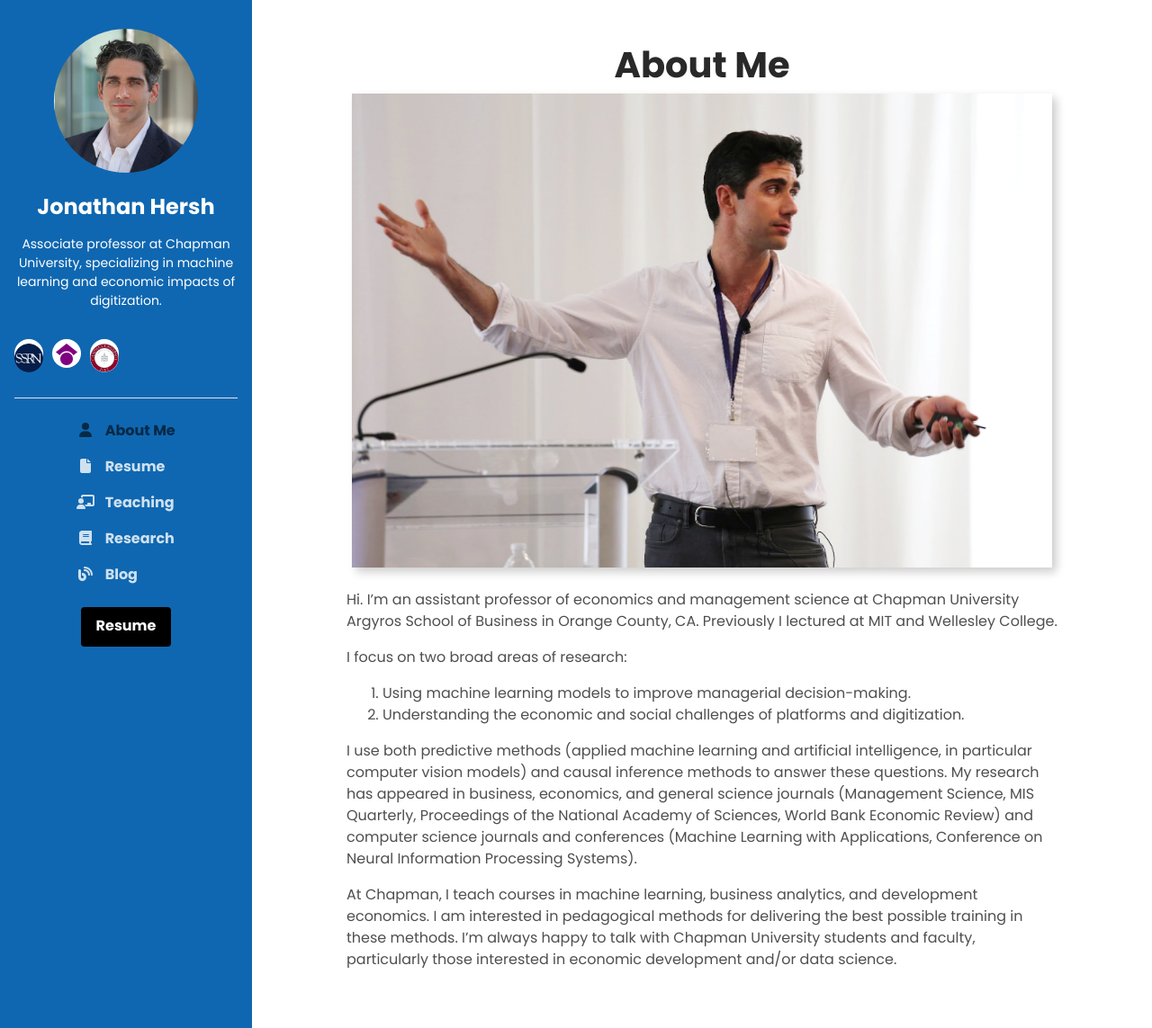
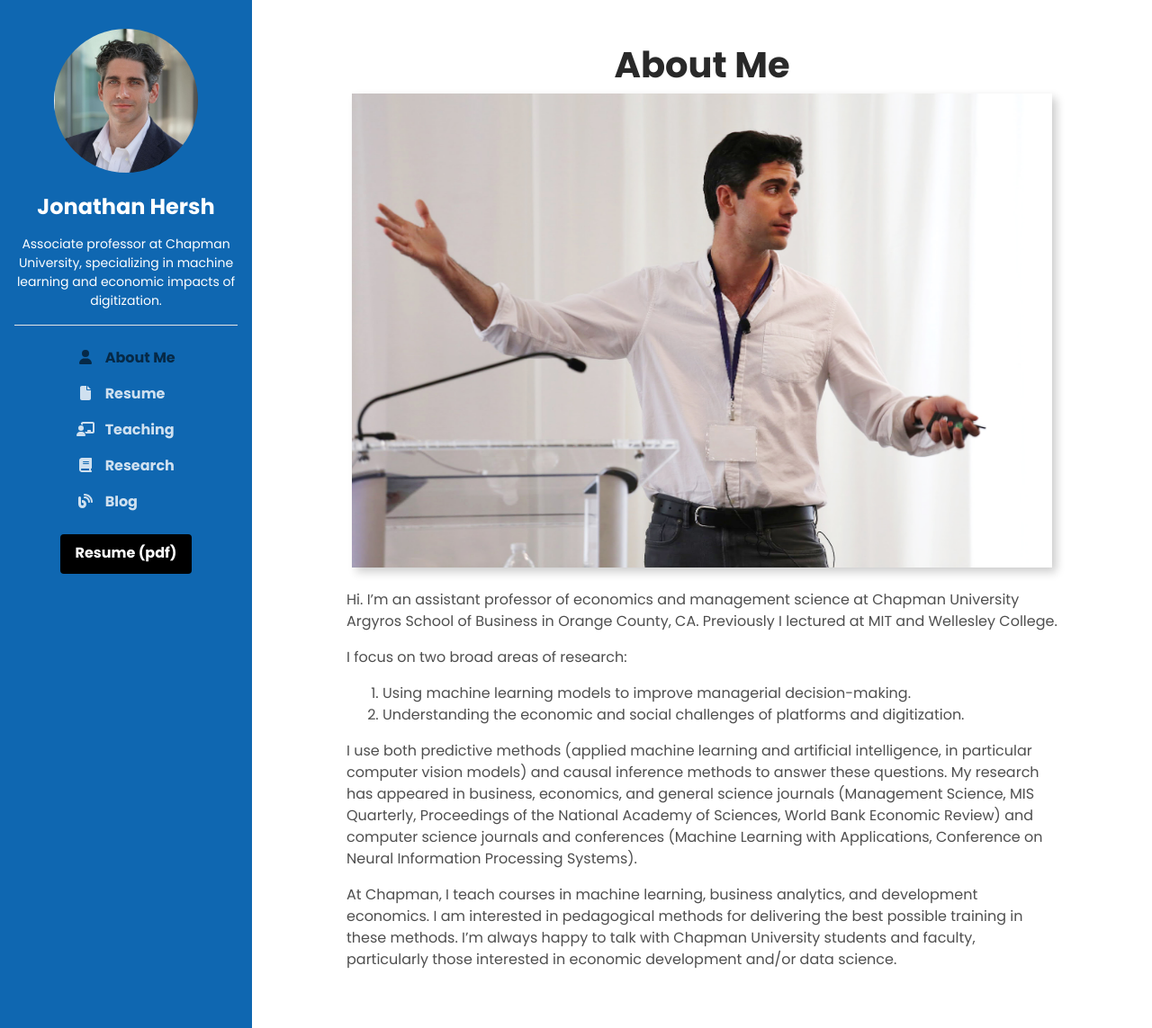
Before and after one commit to Muhammad-Sultan/muhammad-sultan.github.io, a Jekyll site: the page built from _pages/index.md, in a window 1280 px wide and 1143 px high. Shown: the whole window at 90% size. Built offline with Jekyll 4.4.1, drawn with Linux system fonts in a browser that asks for light colours.

Commit message:
Update site-header.html

```diff
--- a/_includes/site-header.html
+++ b/_includes/site-header.html
@@ -24,9 +24,7 @@
                     </p>
 
                 </div>
-                <ul class="social-list list-inline py-3 mx-auto">
-                    {% include social.html %}
-                </ul>
+
                 <hr style="background: white;">
             </div>
             <!-- Profile Section End-->
@@ -36,7 +34,7 @@
 
             <div class="my-2 my-md-3">
                 <a class="btn btn-primary" href="/assets/resume/resume.pdf" target="_blank"
-                    download="resume">Resume</a>
+                    download="resume">Resume (pdf)</a>
             </div>
 
         </div>
```
